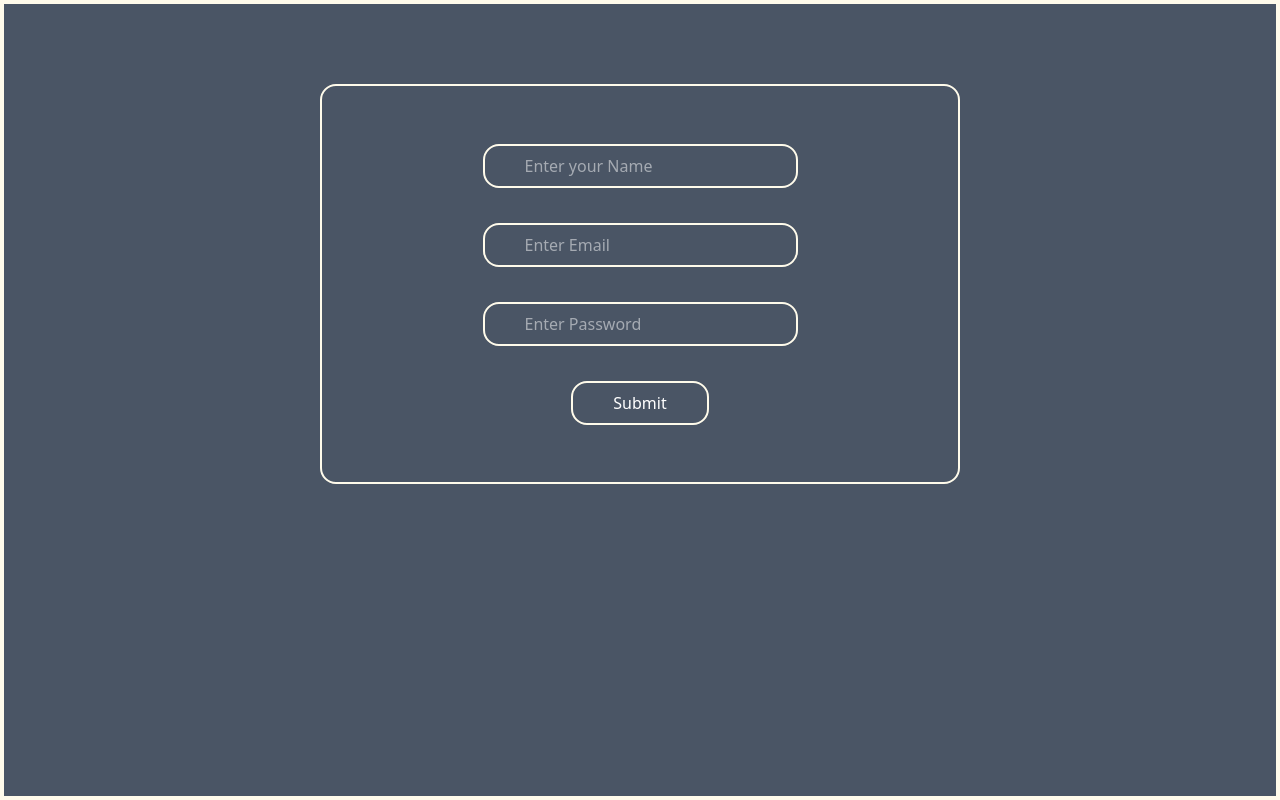
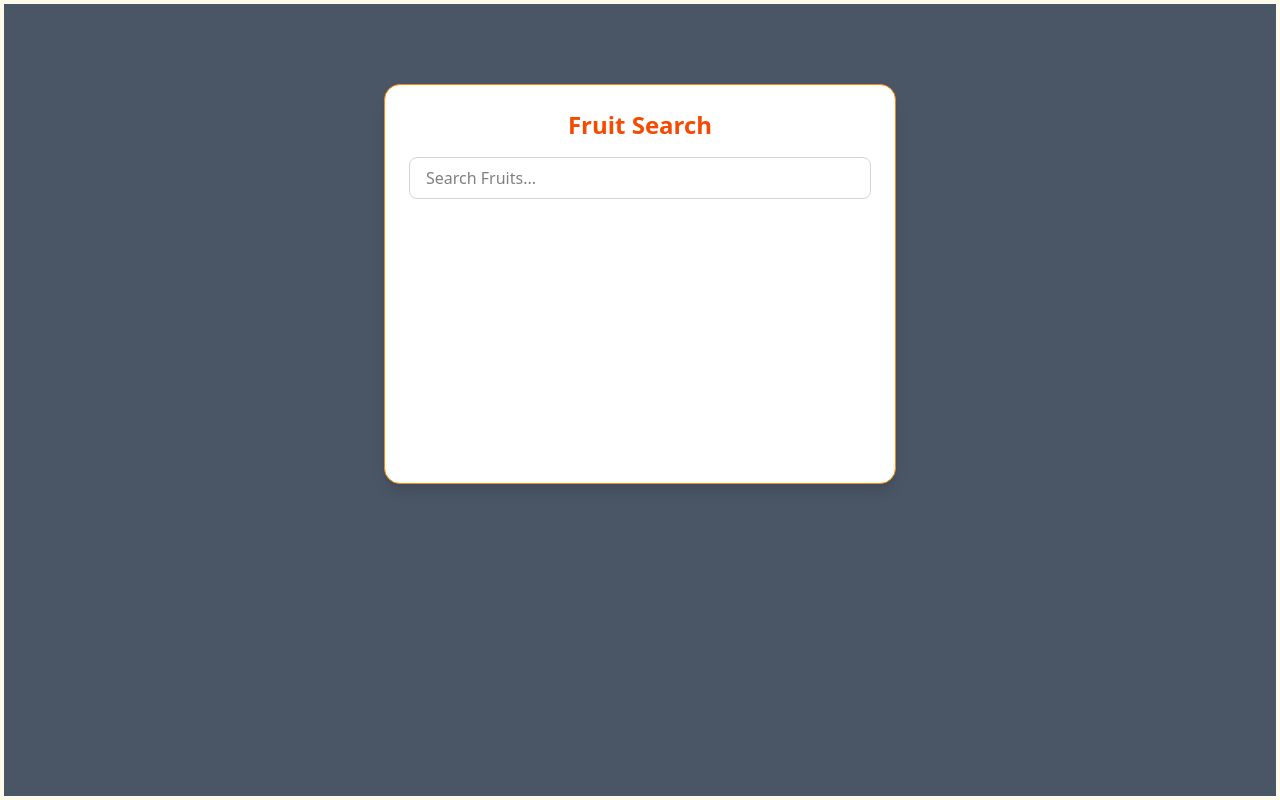
Before and after one commit to vikas-git1/React-Tasks, a React (Vite) app: page / in a window 1280 px wide. Built offline with nearby package versions, Linux system fonts and the light colour scheme.

Commit message:
Search Validation Done

```diff
--- a/src/App.jsx
+++ b/src/App.jsx
@@ -4,6 +4,7 @@ import Counter from "./tasks/01_counter/Counter";
 import TodoApp from "./tasks/02_todo/TodoApp";
 import PhotoGallery from "./tasks/03_fetchData/PhotoGallery";
 import FormValidation from "./tasks/04_formValidation/FormValidation";
+import SearchFilter from "./tasks/05_searchFilter/SearchFilter";
 
 function App() {
   return (
@@ -11,7 +12,8 @@ function App() {
       {/* <Counter /> */}
       {/* <TodoApp /> */}
       {/* <PhotoGallery /> */}
-      <FormValidation />
+      {/* <FormValidation /> */}
+      <SearchFilter />
     </div>
   );
 }
--- a/src/tasks/05_searchFilter/SearchFilter.jsx
+++ b/src/tasks/05_searchFilter/SearchFilter.jsx
@@ -1,4 +1,4 @@
-import React from "react";
+import React, { useState } from "react";
 
 const items = [
   "Apple",
@@ -19,9 +19,46 @@ const items = [
 ];
 
 const SearchFilter = () => {
+  const [searchTerm, setSearchTerm] = useState("");
+  const filteredItem = searchTerm
+    ? items.filter((item) =>
+        item.toLowerCase().includes(searchTerm.toLowerCase())
+      )
+    : [];
+
   return (
-    <div>
-      <input type="text" />
+    <div className="w-[40vw] min-h-[50vh] border border-orange-400 rounded-2xl m-auto p-6 shadow-lg bg-white flex flex-col gap-4">
+      <h2 className="text-2xl font-semibold text-orange-600 text-center">
+        Fruit Search
+      </h2>
+
+      {/* Input */}
+      <input
+        type="text"
+        placeholder="Search Fruits..."
+        value={searchTerm}
+        onChange={(e) => setSearchTerm(e.target.value)}
+        className="w-full px-4 py-2 border border-gray-300 rounded-lg focus:outline-none focus:ring-2 focus:ring-orange-500 transition"
+      />
+
+      {/* Result List */}
+      <ul className="flex flex-col gap-2 mt-2">
+        {searchTerm &&
+          (filteredItem.length > 0 ? (
+            filteredItem.map((fruit, i) => (
+              <li
+                key={i}
+                className="px-4 py-2 bg-orange-50 border border-orange-200 rounded-lg hover:bg-orange-100 cursor-pointer transition"
+              >
+                {fruit}
+              </li>
+            ))
+          ) : (
+            <li className="text-gray-500 italic text-center">
+              No matching fruit found
+            </li>
+          ))}
+      </ul>
     </div>
   );
 };
```
